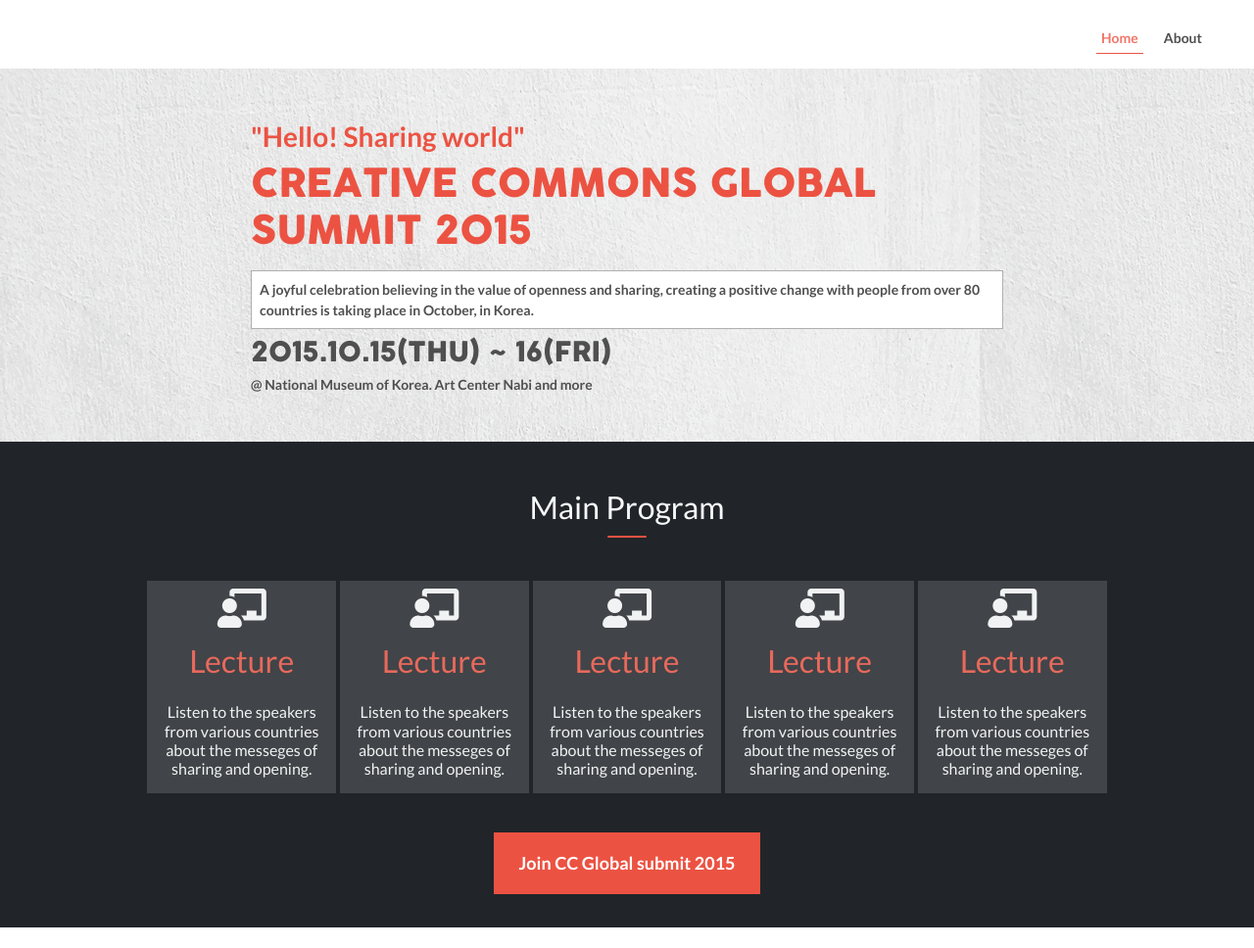
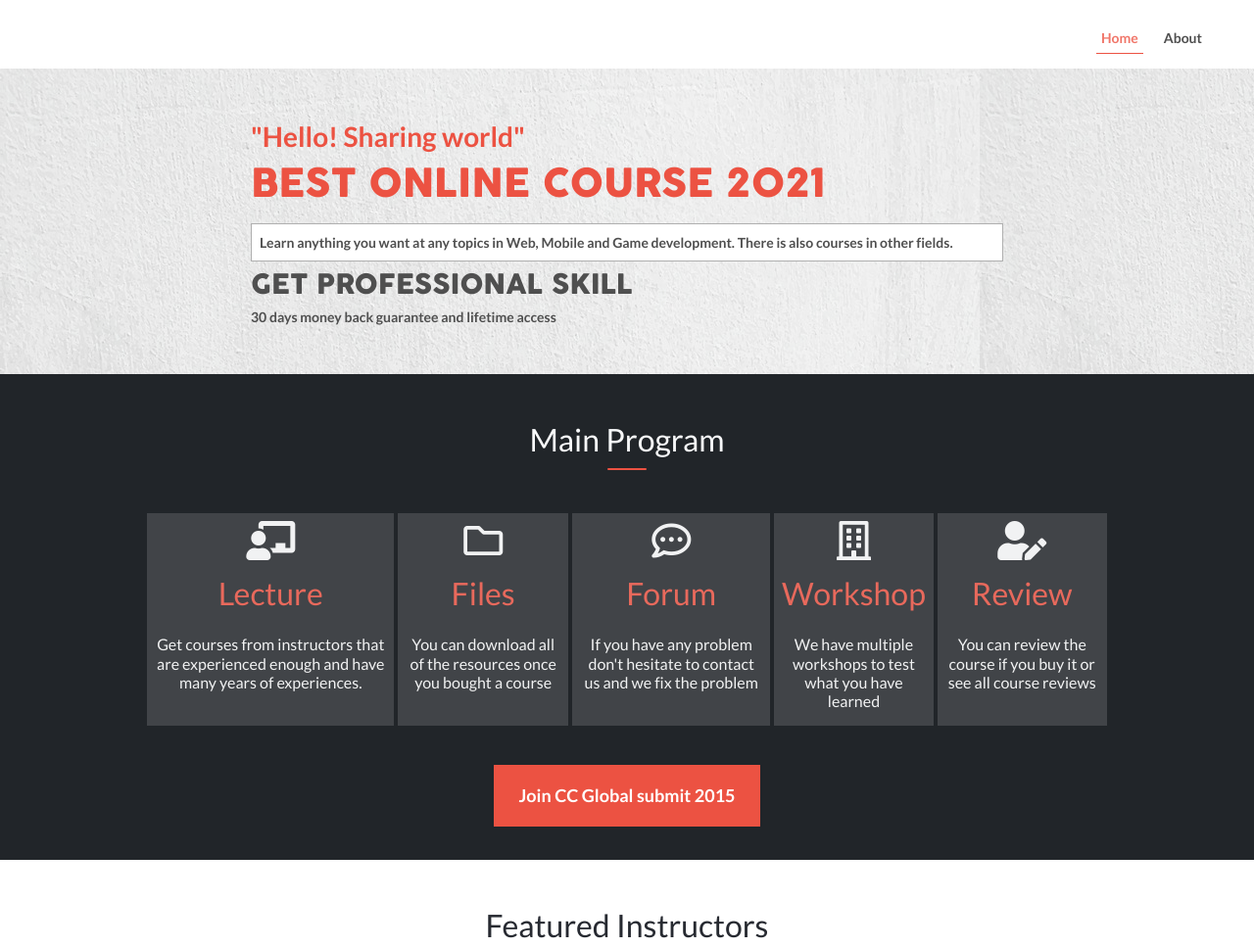
Before and after one commit to gemmen29/Online-Courses-Website, a plain HTML site: page index.html in a window 1280 px wide. Shown: the top 968 px of the page at 98% size. Drawn offline with nearby package versions, Linux system fonts and the light colour scheme.

Commit message:
Add home page content

```diff
--- a/index.html
+++ b/index.html
@@ -32,60 +32,61 @@
   <main class="main-content">
     <header class="main-header p-2 px-md-5 pb-5 pt-5">
       <p class="red-color fs-3">"Hello! Sharing world"</p>
-      <h1 class="mt-1 mb-3 red-color">Creative Commons Global Summit 2015</h1>
+      <h1 class="mt-1 mb-3 red-color">Best Online Course 2021</h1>
       <p class="main-header__discreption p-2 mb-2 dark-gray">
-        A joyful celebration believing in the value of openness and
-        sharing, creating a positive change with people
-        from over 80 countries is taking place in October, in Korea.
+        Learn anything you want at any topics in Web, Mobile and Game development. There is also courses in other
+        fields.
       </p>
-      <h3 class="mb-1 dark-gray">2015.10.15(Thu) ~ 16(Fri)</h2>
-        <p class="dark-gray">
-          @ National Museum of Korea. Art Center Nabi and more
-        </p>
+      <h3 class="mb-1 dark-gray">
+        Get professional skill
+      </h3>
+      <p class="dark-gray">
+        30 days money back guarantee and lifetime access
+      </p>
     </header>
     <section class="main-program bg-dark text-light pt-4 pb-5">
       <h2 class="text-center underline mt-4">Main Program</h2>
       <ul role="list" class="features mt-5 p-2 d-flex flex-md-row flex-column text-md-center gap-md-1 px-md-5">
         <li class="feature d-flex flex-md-column align-items-center p-2 mb-3">
-          <i class="fas fa-chalkboard-teacher display-6"></i>
-          <h3 class="h2 red-color">Lecture</h3>
+          <i class="fas fa-chalkboard-teacher display-6 col-1 col-md-auto"></i>
+          <h3 class="h2 red-color col-4 col-md-auto">Lecture</h3>
           <p class="h6">
-            Listen to the speakers from various countries about the messeges of sharing and opening.
+            Get courses from instructors that are experienced enough and have many years of experiences.
           </p>
         </li>
         <li class="feature d-flex flex-md-column align-items-center p-2 mb-3">
-          <i class="fas fa-chalkboard-teacher display-6"></i>
-          <h3 class="h2 red-color">Lecture</h3>
+          <i class="far fa-folder display-6 col-1 col-md-auto"></i>
+          <h3 class="h2 red-color col-4 col-md-auto">Files</h3>
           <p class="h6">
-            Listen to the speakers from various countries about the messeges of sharing and opening.
+            You can download all of the resources once you bought a course
           </p>
         </li>
         <li class="feature d-flex flex-md-column align-items-center p-2 mb-3">
-          <i class="fas fa-chalkboard-teacher display-6"></i>
-          <h3 class="h2 red-color">Lecture</h3>
+          <i class="far fa-comment-dots display-6 col-1 col-md-auto"></i>
+          <h3 class="h2 red-color col-4 col-md-auto">Forum</h3>
           <p class="h6">
-            Listen to the speakers from various countries about the messeges of sharing and opening.
+            If you have any problem don't hesitate to contact us and we fix the problem
           </p>
         </li>
         <li class="feature d-flex flex-md-column align-items-center p-2 mb-3">
-          <i class="fas fa-chalkboard-teacher display-6"></i>
-          <h3 class="h2 red-color">Lecture</h3>
+          <i class="far fa-building display-6 col-1 col-md-auto"></i>
+          <h3 class="h2 red-color col-4 col-md-auto">Workshop</h3>
           <p class="h6">
-            Listen to the speakers from various countries about the messeges of sharing and opening.
+            We have multiple workshops to test what you have learned
           </p>
         </li>
         <li class="feature d-flex flex-md-column align-items-center p-2 mb-3">
-          <i class="fas fa-chalkboard-teacher display-6"></i>
-          <h3 class="h2 red-color">Lecture</h3>
+          <i class="fas fa-user-edit display-6 col-1 col-md-auto"></i>
+          <h3 class="h2 red-color col-4 col-md-auto">Review</h3>
           <p class="h6">
-            Listen to the speakers from various countries about the messeges of sharing and opening.
+            You can review the course if you buy it or see all course reviews
           </p>
         </li>
       </ul>
       <a href="#" class="join-button">Join CC Global submit 2015</a>
     </section>
     <section class="featured-speakers pb-5">
-      <h2 class="text-center underline mt-5">Featured Speakers</h2>
+      <h2 class="text-center underline mt-5">Featured Instructors</h2>
       <ul role="list" id="speakers"
         class="speakers col-md-auto mt-5 d-flex flex-md-row flex-column px-md-3 flex-md-wrap">
       </ul>
```
